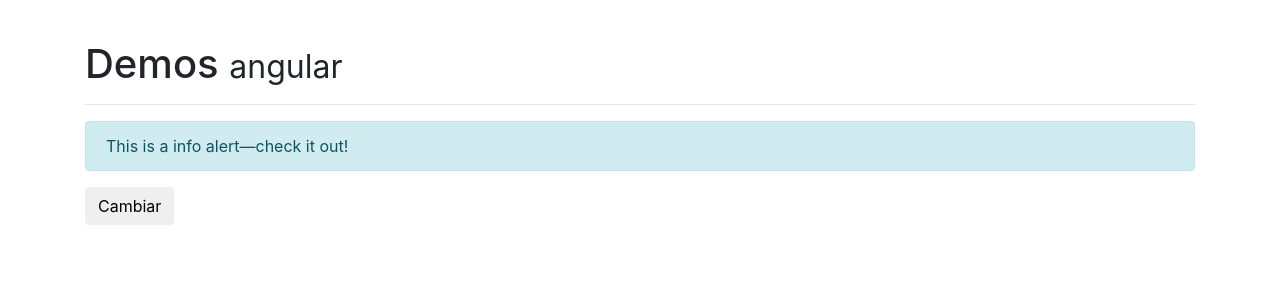
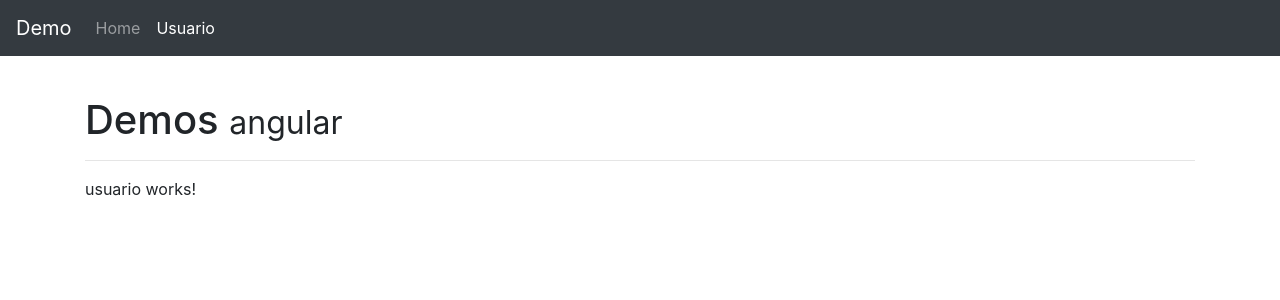
Before and after one commit to aririmia86/angular-2-fh, an Angular app in the folder 6. Miscelaneos/: page /usuario in a window 1280 px wide. Shown: the top 300 px of the page. Built offline with nearby package versions, Linux system fonts and the light colour scheme.

Commit message:
Rutas y Rutas Hijas

```diff
--- a/6. Miscelaneos/src/app/app.component.html
+++ b/6. Miscelaneos/src/app/app.component.html
@@ -1,10 +1,6 @@
+<app-navbar></app-navbar>
 <div class="container main-container">
   <h1>Demos <small>angular</small></h1>
   <hr>
-  <!-- <app-ng-style></app-ng-style> -->
-  <!-- <app-css></app-css>
-  <p>Hola mundo desde app.component</p> -->
-  <!-- <app-clases></app-clases> -->
-  <!-- <p [appResaltado]="'orange'">Hola mundo</p> -->
-  <app-ng-switch></app-ng-switch>
+  <router-outlet></router-outlet>
 </div>
--- /dev/null
+++ b/6. Miscelaneos/src/app/app.routes.ts
@@ -0,0 +1,11 @@
+import { RouterModule, Routes } from '@angular/router';
+import { HomeComponent } from './components/home/home.component';
+import { UsuarioComponent } from './components/usuario/usuario.component';
+
+const app_routes: Routes = [
+  { path: 'home', component: HomeComponent },
+  { path: 'usuario', component: UsuarioComponent },
+  { path: '**', pathMatch: 'full', redirectTo: 'home' }
+];
+
+export const app_routing = RouterModule.forRoot(app_routes);
--- /dev/null
+++ b/6. Miscelaneos/src/app/components/home/home.component.ts
@@ -0,0 +1,22 @@
+import { Component, OnInit } from '@angular/core';
+
+@Component({
+  selector: 'app-home',
+  template: `
+  <app-ng-style></app-ng-style>
+  <app-css></app-css>
+  <p>Hola mundo desde app.component</p>
+  <app-clases></app-clases>
+  <p [appResaltado]="'orange'">Hola mundo</p>
+  <app-ng-switch></app-ng-switch>
+  `,
+  styles: []
+})
+export class HomeComponent implements OnInit {
+
+  constructor() { }
+
+  ngOnInit() {
+  }
+
+}
--- /dev/null
+++ b/6. Miscelaneos/src/app/components/navbar/navbar.component.html
@@ -0,0 +1,16 @@
+<nav class="navbar navbar-expand-lg navbar-dark bg-dark">
+  <a class="navbar-brand" href="#">Demo</a>
+  <button class="navbar-toggler" type="button" data-toggle="collapse" data-target="#navbarNav" aria-controls="navbarNav" aria-expanded="false" aria-label="Toggle navigation">
+    <span class="navbar-toggler-icon"></span>
+  </button>
+  <div class="collapse navbar-collapse" id="navbarNav">
+    <ul class="navbar-nav">
+      <li class="nav-item" routerLinkActive="active">
+        <a class="nav-link" [routerLink]="['home']">Home</a>
+      </li>
+      <li class="nav-item" routerLinkActive="active">
+        <a class="nav-link" [routerLink]="['usuario']">Usuario</a>
+      </li>
+    </ul>
+  </div>
+</nav>
--- /dev/null
+++ b/6. Miscelaneos/src/app/components/navbar/navbar.component.ts
@@ -0,0 +1,15 @@
+import { Component, OnInit } from '@angular/core';
+
+@Component({
+  selector: 'app-navbar',
+  templateUrl: './navbar.component.html',
+  styles: []
+})
+export class NavbarComponent implements OnInit {
+
+  constructor() { }
+
+  ngOnInit() {
+  }
+
+}
--- /dev/null
+++ b/6. Miscelaneos/src/app/components/usuario/usuario-detalle.component.ts
@@ -0,0 +1,19 @@
+import { Component, OnInit } from '@angular/core';
+
+@Component({
+  selector: 'app-usuario-detalle',
+  template: `
+    <p>
+      usuario-detalle works!
+    </p>
+  `,
+  styles: []
+})
+export class UsuarioDetalleComponent implements OnInit {
+
+  constructor() { }
+
+  ngOnInit() {
+  }
+
+}
--- /dev/null
+++ b/6. Miscelaneos/src/app/components/usuario/usuario-editar.component.ts
@@ -0,0 +1,19 @@
+import { Component, OnInit } from '@angular/core';
+
+@Component({
+  selector: 'app-usuario-editar',
+  template: `
+    <p>
+      usuario-editar works!
+    </p>
+  `,
+  styles: []
+})
+export class UsuarioEditarComponent implements OnInit {
+
+  constructor() { }
+
+  ngOnInit() {
+  }
+
+}
--- /dev/null
+++ b/6. Miscelaneos/src/app/components/usuario/usuario-nuevo.component.ts
@@ -0,0 +1,19 @@
+import { Component, OnInit } from '@angular/core';
+
+@Component({
+  selector: 'app-usuario-nuevo',
+  template: `
+    <p>
+      usuario-nuevo works!
+    </p>
+  `,
+  styles: []
+})
+export class UsuarioNuevoComponent implements OnInit {
+
+  constructor() { }
+
+  ngOnInit() {
+  }
+
+}
--- /dev/null
+++ b/6. Miscelaneos/src/app/components/usuario/usuario.component.html
@@ -0,0 +1,3 @@
+<p>
+  usuario works!
+</p>
--- /dev/null
+++ b/6. Miscelaneos/src/app/components/usuario/usuario.component.ts
@@ -0,0 +1,14 @@
+import { Component, OnInit } from '@angular/core';
+
+@Component({
+  selector: 'app-usuario',
+  templateUrl: './usuario.component.html'
+})
+export class UsuarioComponent implements OnInit {
+
+  constructor() { }
+
+  ngOnInit() {
+  }
+
+}
```
Also changed, not shown: 6. Miscelaneos/src/app/app.module.ts (+16 -2 lines).
